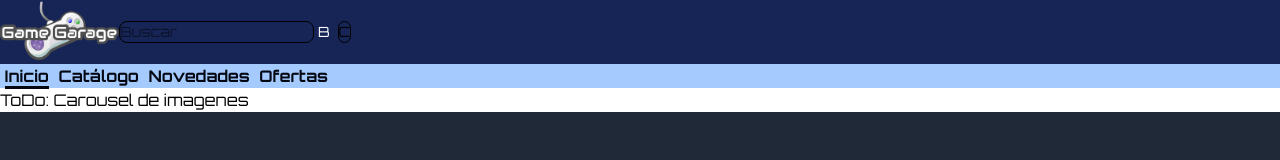
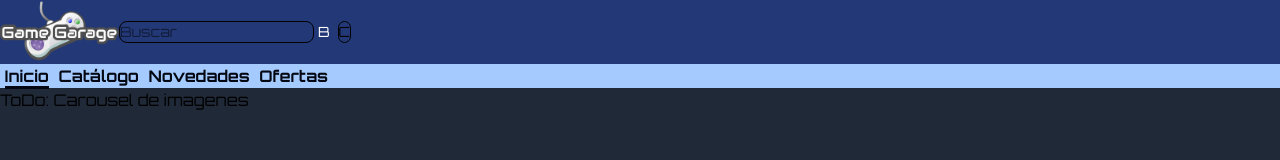
Before and after one commit to LeonardoMuranodev/tienda_online_videojuegos, a React (Vite) app: page / in a window 1280 px wide. Shown: the top 160 px of the page. Built offline with nearby package versions, Linux system fonts and the light colour scheme.

Commit message:
feat: fondo global

```diff
--- a/src/App.jsx
+++ b/src/App.jsx
@@ -15,7 +15,7 @@ import Footer from './components/Footer.jsx'
 function App() {
 
   return (
-    <>
+    <main className='bg-gray-800 dark:bg-zinc-950'>
     <Header/>
     <Routes>
       <Route exact path='/' element={<Inicio/>}/>
@@ -27,7 +27,7 @@ function App() {
       <Route path='*' element={<Error404/>}/>
     </Routes>
     <Footer/>
-    </>
+    </main>
   )
 }
 
--- a/src/components/ContainerProductos.jsx
+++ b/src/components/ContainerProductos.jsx
@@ -8,7 +8,7 @@ export default function ContainerProductos() {
   const productosDestacados = productos.slice(sel, sel + 5)
 
   return (
-    <section className="bg-gray-800 dark:bg-zinc-950 py-14 px-6">
+    <section className="py-14 px-6">
       <h2 className="text-4xl font-bold text-white text-center mb-12">
         Juegos Destacados
       </h2>
--- a/src/components/Header.jsx
+++ b/src/components/Header.jsx
@@ -8,7 +8,7 @@ function Header() {
     const navClass = "p-1 hover:font-bold active:font-bold"
     return (
         <header>
-            <Navbar fluid className="bg-blue-950 dark:bg-gray-950">
+            <Navbar fluid className="bg-blue-900 dark:bg-gray-900">
                 <NavbarBrand as={Link} to='/' className="h-12 md:h-16">
                     <img src='src/data/logo.png' className="h-full"/>
                 </NavbarBrand>
```
